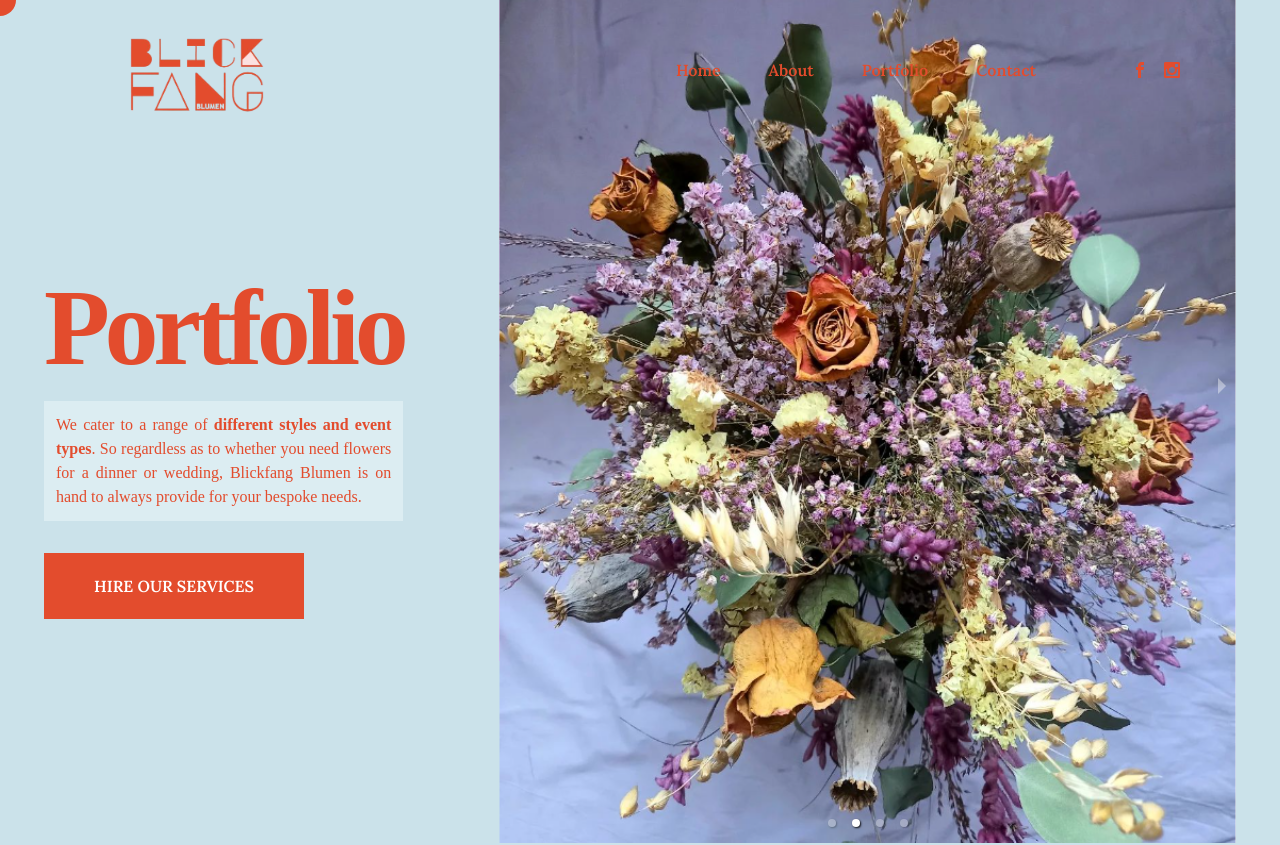
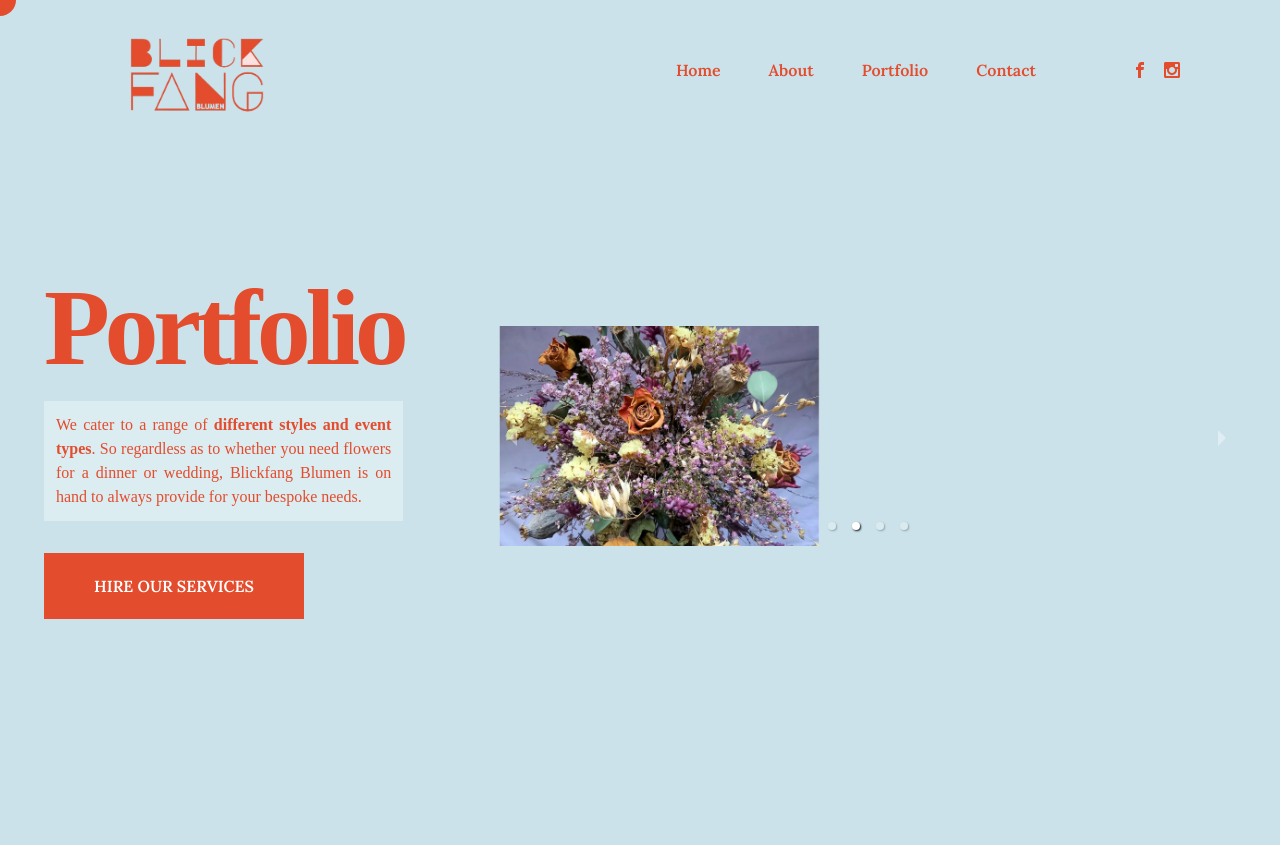
Before and after one commit to acz1992/blickfang-blumen, a React (Vite) app: page /portfolio in a window 1280 px wide. Shown: the top 845 px of the page. After the commit the page ends 800 px from the top, so only its background shows below. Built offline with nearby package versions, Linux system fonts and the light colour scheme; a web font is replaced by a local one.

Commit message:
Correct PortfolioGallery typo

```diff
--- a/src/components/PortfolioGallery.tsx
+++ b/src/components/PortfolioGallery.tsx
@@ -2,7 +2,6 @@ import "react-responsive-carousel/lib/styles/carousel.min.css"; // requires a lo
 import { Carousel } from "react-responsive-carousel";
 
 const PortfolioGallery = () => {
-	console.log("Portfolio Gallery rendered");
 	return (
 		<Carousel
 			showArrows
--- a/src/pages/Portfolio.tsx
+++ b/src/pages/Portfolio.tsx
@@ -3,17 +3,20 @@ import { Link } from "react-router-dom";
 import { motion } from "framer-motion";
 import { transition1 } from "../utils/transitions";
 import { CursorContext } from "../context/CursorContext";
-/* import PortfolioImage from "../components/PortfolioImage";
+
+import "react-responsive-carousel/lib/styles/carousel.min.css"; // requires a loader
+import { Carousel } from "react-responsive-carousel";
+import PortfolioImage from "../components/PortfolioImage";
 import Image1 from "../assets/img/portfolio/reef.png";
 import Image2 from "../assets/img/portfolio/retro.png";
 import Image3 from "../assets/img/portfolio/studio.png";
-import Image4 from "../assets/img/portfolio/summer.png"; */
-import PortfolioGallery from "../components/PortfolioGallery";
-
+import Image4 from "../assets/img/portfolio/summer.png";
+/* import PortfolioGallery from "../components/PortfolioGallery";
+ */
 const Portfolio = () => {
 	const { mouseEnterHandler, mouseLeaveHandler } = useContext(CursorContext)!;
 
-	/* const images = [Image1, Image2, Image3, Image4]; */ // Array of image sources
+	const images = [Image1, Image2, Image3, Image4];
 
 	return (
 		<motion.section
@@ -53,7 +56,18 @@ const Portfolio = () => {
 					{/* Images Grid */}
 					<div /* className="h-[500px] aspect-square object-cover overflow-hidden" */
 					>
-						<PortfolioGallery />
+						<Carousel
+							showArrows
+							showStatus={false}
+							autoPlay
+							infiniteLoop
+							stopOnHover
+							/* className="object-cover hover:scale-110 transition-all duration-1000" */
+						>
+							{images.map((image, index) => (
+								<PortfolioImage key={index} src={image} />
+							))}
+						</Carousel>
 					</div>
 
 					{/* <div className="grid grid-cols-2 lg:gap-2">
```
